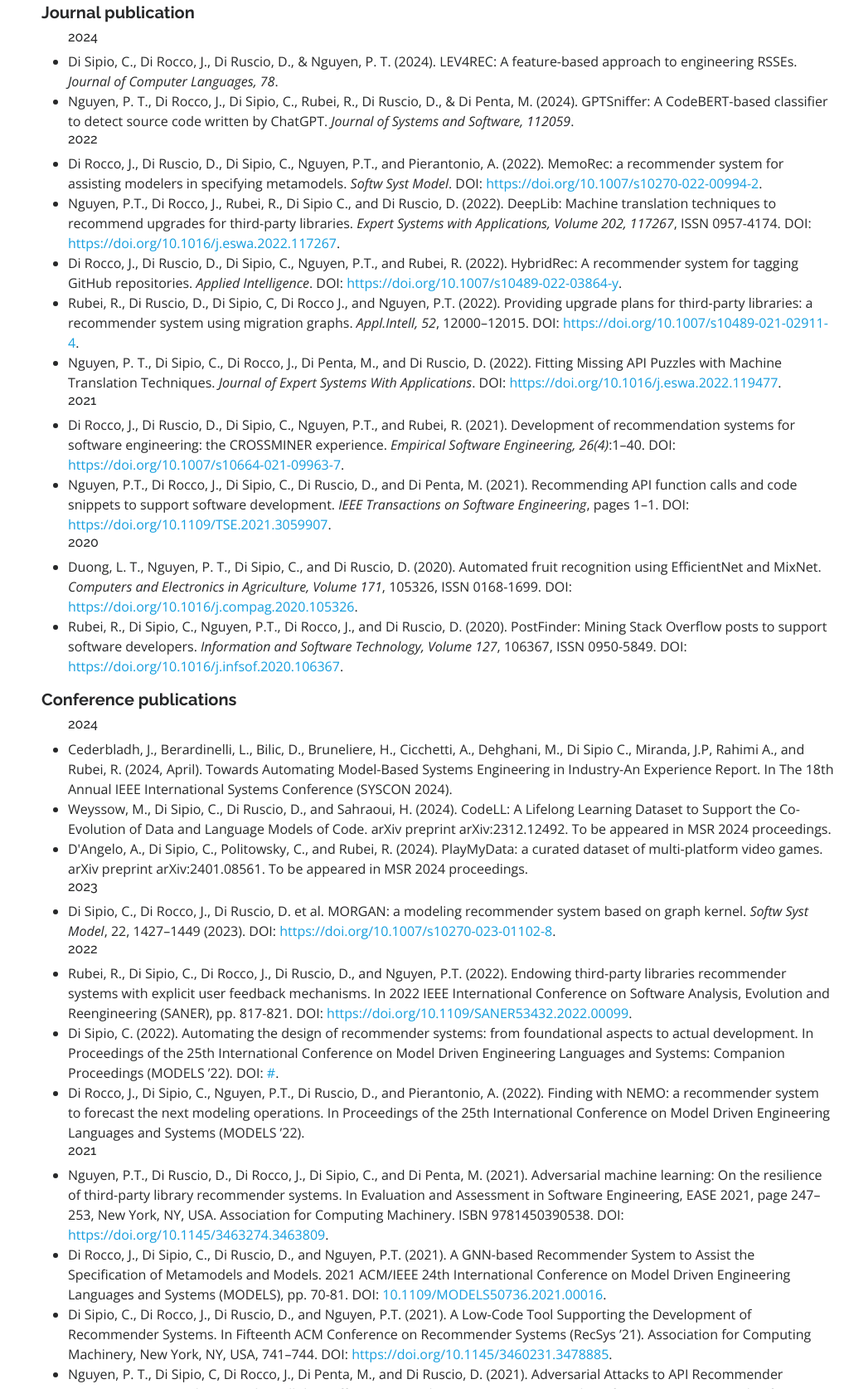
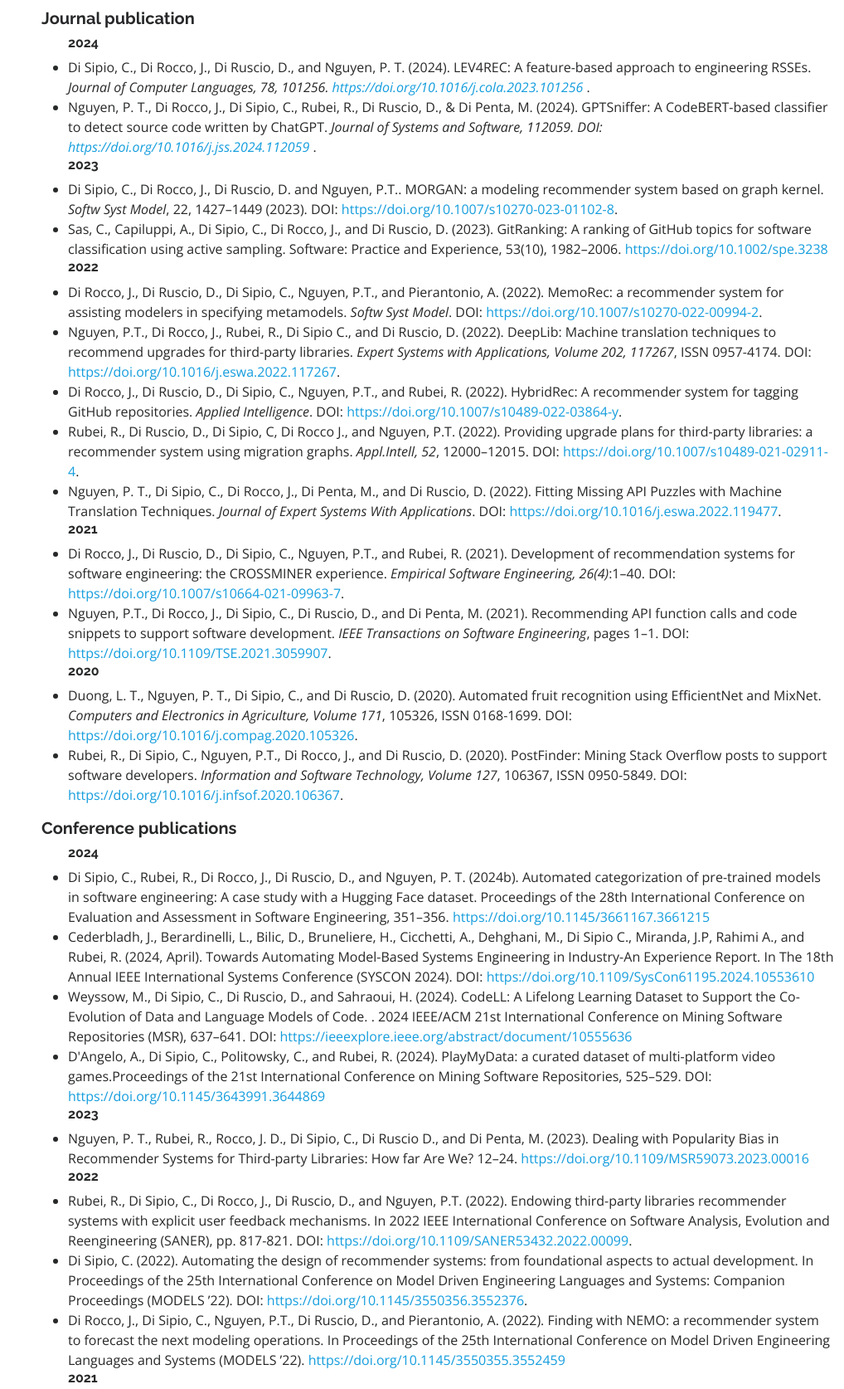
Before and after one commit to claudioDsi/claudiodsi.github.io, a plain HTML site: page index.html in a window 1280 px wide. Shown: the part 1566-3240 px from the top of the page at 83% size, without its empty margins (262-1280 px from the left). Drawn offline with nearby package versions, Linux system fonts and the light colour scheme.

Commit message:
update entries

```diff
--- a/index.html
+++ b/index.html
@@ -103,14 +103,14 @@
                 <ul>
                   <li><i class="bi bi-chevron-right"></i> <strong>Birthday:</strong> <span>10 January 1994</span></li>
                   <li><i class="bi bi-chevron-right"></i> <strong>City:</strong> <span>University of L'Aquila</span></li>
+                  <li><i class="bi bi-chevron-right"></i> <strong>Degree:</strong> <span>Ph.D.in Computer Science</span></li>
                 </ul>
               </div>
               <div class="col-lg-6">
                 <ul>
-
-                  <li><i class="bi bi-chevron-right"></i> <strong>Degree:</strong> <span>Ph.D.in Computer Science</span></li>
                   <li><i class="bi bi-chevron-right"></i> <strong>Contact email:</strong> <span>claudio.disipio@univaq.it</span></li>
-
+                  <li><i class="bi bi-chevron-right"></i> <strong>Twitter account:</strong> <span><a href="https://x.com/DsiClaudio">DsiClaudio</a></span></li>
+                  <li><i class="bi bi-chevron-right"></i> <strong>ORCID:</strong> <span> <a href="https://orcid.org/0000-0001-9872-9542">0000-0001-9872-9542</a></span></li>
                 </ul>
               </div>
             </div>
@@ -142,22 +142,27 @@
 
             <ul>
 
-              <h6>2024</h6>
-              <li>Di Sipio, C., Di Rocco, J., Di Ruscio, D., & Nguyen, P. T. (2024). LEV4REC: A feature-based approach to engineering RSSEs. <i>Journal of Computer Languages, 78</i>.</li>
-              <li>Nguyen, P. T., Di Rocco, J., Di Sipio, C., Rubei, R., Di Ruscio, D., & Di Penta, M. (2024). GPTSniffer: A CodeBERT-based classifier to detect source code written by ChatGPT. <i>Journal of Systems and Software, 112059</i>.</li>
+              <h6><b>2024</b></h6>
+              <li>Di Sipio, C., Di Rocco, J., Di Ruscio, D., and Nguyen, P. T. (2024). LEV4REC: A feature-based approach to engineering RSSEs. <i>Journal of Computer Languages, 78, 101256. <a href="https://doi.org/10.1016/j.cola.2023.101256">https://doi.org/10.1016/j.cola.2023.101256</a> </i>.</li>
+              <li>Nguyen, P. T., Di Rocco, J., Di Sipio, C., Rubei, R., Di Ruscio, D., & Di Penta, M. (2024). GPTSniffer: A CodeBERT-based classifier to detect source code written by ChatGPT. <i>Journal of Systems and Software, 112059. DOI: <a href="https://doi.org/10.1016/j.jss.2024.112059">https://doi.org/10.1016/j.jss.2024.112059</a> </i>.</li>
 
-              <h6>2022</h6>
+              <h6><b>2023</b></h6>
+              <li>Di Sipio, C., Di Rocco, J., Di Ruscio, D. and Nguyen, P.T.. MORGAN: a modeling recommender system based on graph kernel. <i>Softw Syst Model</i>, 22, 1427–1449 (2023). DOI: <a href="https://doi.org/10.1007/s10270-023-01102-8">https://doi.org/10.1007/s10270-023-01102-8</a>.</li>
+
+              <li>Sas, C., Capiluppi, A., Di Sipio, C., Di Rocco, J., and Di Ruscio, D. (2023). GitRanking: A ranking of GitHub topics for software classification using active sampling. Software: Practice and Experience, 53(10), 1982–2006. <a href="https://doi.org/10.1002/spe.3238">https://doi.org/10.1002/spe.3238</a> </li>
+
+              <h6><b>2022</b></h6>
               <li>Di Rocco, J., Di Ruscio, D., Di Sipio, C., Nguyen, P.T., and Pierantonio, A. (2022). MemoRec: a recommender system for assisting modelers in specifying metamodels. <i>Softw Syst Model</i>. DOI: <a href="https://doi.org/10.1007/s10270-022-00994-2">https://doi.org/10.1007/s10270-022-00994-2</a>.</li>
               <li>Nguyen, P.T., Di Rocco, J., Rubei, R., Di Sipio C., and Di Ruscio, D. (2022). DeepLib: Machine translation techniques to recommend upgrades for third-party libraries. <i>Expert Systems with Applications, Volume 202, 117267</i>, ISSN 0957-4174. DOI: <a href="https://doi.org/10.1016/j.eswa.2022.117267">https://doi.org/10.1016/j.eswa.2022.117267</a>.</li>
               <li>Di Rocco, J., Di Ruscio, D., Di Sipio, C., Nguyen, P.T., and Rubei, R. (2022). HybridRec: A recommender system for tagging GitHub repositories. <i>Applied Intelligence</i>. DOI: <a href="https://doi.org/10.1007/s10489-022-03864-y">https://doi.org/10.1007/s10489-022-03864-y</a>.</li>
               <li>Rubei, R., Di Ruscio, D., Di Sipio, C, Di Rocco J., and Nguyen, P.T. (2022). Providing upgrade plans for third-party libraries: a recommender system using migration graphs. <i>Appl.Intell, 52</i>, 12000–12015. DOI: <a href="https://doi.org/10.1007/s10489-021-02911-4">https://doi.org/10.1007/s10489-021-02911-4</a>.</li>
               <li>Nguyen, P. T., Di Sipio, C., Di Rocco, J., Di Penta, M., and Di Ruscio, D. (2022). Fitting Missing API Puzzles with Machine Translation Techniques. <i>Journal of Expert Systems With Applications</i>. DOI: <a href="https://doi.org/10.1016/j.eswa.2022.119477">https://doi.org/10.1016/j.eswa.2022.119477</a>.</li>
 
-              <h6>2021</h6>
+              <h6><b>2021</b></h6>
               <li>Di Rocco, J., Di Ruscio, D., Di Sipio, C., Nguyen, P.T., and Rubei, R. (2021). Development of recommendation systems for software engineering: the CROSSMINER experience. <i>Empirical Software Engineering, 26(4)</i>:1–40. DOI: <a href="https://doi.org/10.1007/s10664-021-09963-7">https://doi.org/10.1007/s10664-021-09963-7</a>.</li>
               <li>Nguyen, P.T., Di Rocco, J., Di Sipio, C., Di Ruscio, D., and Di Penta, M. (2021). Recommending API function calls and code snippets to support software development. <i>IEEE Transactions on Software Engineering</i>, pages 1–1. DOI: <a href="https://doi.org/10.1109/TSE.2021.3059907">https://doi.org/10.1109/TSE.2021.3059907</a>.</li>
 
-              <h6>2020</h6>
+              <h6><b>2020</b></h6>
               <li>Duong, L. T., Nguyen, P. T., Di Sipio, C., and Di Ruscio, D. (2020). Automated fruit recognition using EfficientNet and MixNet. <i>Computers and Electronics in Agriculture, Volume 171</i>, 105326, ISSN 0168-1699. DOI: <a href="https://doi.org/10.1016/j.compag.2020.105326">https://doi.org/10.1016/j.compag.2020.105326</a>.</li>
               <li>Rubei, R., Di Sipio, C., Nguyen, P.T., Di Rocco, J., and Di Ruscio, D. (2020). PostFinder: Mining Stack Overflow posts to support software developers. <i>Information and Software Technology, Volume 127</i>, 106367, ISSN 0950-5849. DOI: <a href="https://doi.org/10.1016/j.infsof.2020.106367">https://doi.org/10.1016/j.infsof.2020.106367</a>.</li>
 
@@ -170,26 +175,29 @@
       <h5><b>Conference publications</b></h5>
       <ul>
 
-        <h6>2024</h6>
-        <li>Cederbladh, J., Berardinelli, L., Bilic, D., Bruneliere, H., Cicchetti, A., Dehghani, M., Di Sipio C., Miranda, J.P, Rahimi A., and Rubei, R. (2024, April). Towards Automating Model-Based Systems Engineering in Industry-An Experience Report. In The 18th Annual IEEE International Systems Conference (SYSCON 2024).</li>
-        <li>Weyssow, M., Di Sipio, C., Di Ruscio, D., and Sahraoui, H. (2024). CodeLL: A Lifelong Learning Dataset to Support the Co-Evolution of Data and Language Models of Code. arXiv preprint arXiv:2312.12492. To be appeared in MSR 2024 proceedings.</li>
-        <li>D'Angelo, A., Di Sipio, C., Politowsky, C., and Rubei, R. (2024). PlayMyData: a curated dataset of multi-platform video games. arXiv preprint arXiv:2401.08561. To be appeared in MSR 2024 proceedings.</li>
+        <h6><b>2024</b></h6>
+        <li>Di Sipio, C., Rubei, R., Di Rocco, J., Di Ruscio, D., and Nguyen, P. T. (2024b). Automated categorization of pre-trained models in software engineering: A case study with a Hugging Face dataset. Proceedings of the 28th International Conference on Evaluation and Assessment in Software Engineering, 351–356. <a href="https://doi.org/10.1145/3661167.3661215">https://doi.org/10.1145/3661167.3661215</a> </li>
 
-        <h6>2023</h6>
-        <li>Di Sipio, C., Di Rocco, J., Di Ruscio, D. et al. MORGAN: a modeling recommender system based on graph kernel. <i>Softw Syst Model</i>, 22, 1427–1449 (2023). DOI: <a href="https://doi.org/10.1007/s10270-023-01102-8">https://doi.org/10.1007/s10270-023-01102-8</a>.</li>
+        <li>Cederbladh, J., Berardinelli, L., Bilic, D., Bruneliere, H., Cicchetti, A., Dehghani, M., Di Sipio C., Miranda, J.P, Rahimi A., and Rubei, R. (2024, April). Towards Automating Model-Based Systems Engineering in Industry-An Experience Report. In The 18th Annual IEEE International Systems Conference (SYSCON 2024). DOI: <a href="https://doi.org/10.1109/SysCon61195.2024.10553610">https://doi.org/10.1109/SysCon61195.2024.10553610</a></li>
+        <li>Weyssow, M., Di Sipio, C., Di Ruscio, D., and Sahraoui, H. (2024). CodeLL: A Lifelong Learning Dataset to Support the Co-Evolution of Data and Language Models of Code. . 2024 IEEE/ACM 21st International Conference on Mining Software Repositories (MSR), 637–641. DOI: <a href="https://ieeexplore.ieee.org/abstract/document/10555636">https://ieeexplore.ieee.org/abstract/document/10555636</a></li>
+        <li>D'Angelo, A., Di Sipio, C., Politowsky, C., and Rubei, R. (2024). PlayMyData: a curated dataset of multi-platform video games.Proceedings of the 21st International Conference on Mining Software Repositories, 525–529. DOI: <a href="https://doi.org/10.1145/3643991.3644869">https://doi.org/10.1145/3643991.3644869</a></li>
 
-        <h6>2022</h6>
+        <h6><b>2023</b></h6>
+        <li>Nguyen, P. T., Rubei, R., Rocco, J. D., Di Sipio, C., Di Ruscio D., and Di Penta, M. (2023). Dealing with Popularity Bias in Recommender Systems for Third-party Libraries: How far Are We? 12–24. <a href="https://doi.org/10.1109/MSR59073.2023.00016">https://doi.org/10.1109/MSR59073.2023.00016</a> </li>
+
+
+        <h6><b>2022</b></h6>
         <li>Rubei, R., Di Sipio, C., Di Rocco, J., Di Ruscio, D., and Nguyen, P.T. (2022). Endowing third-party libraries recommender systems with explicit user feedback mechanisms. In 2022 IEEE International Conference on Software Analysis, Evolution and Reengineering (SANER), pp. 817-821. DOI: <a href="https://doi.org/10.1109/SANER53432.2022.00099">https://doi.org/10.1109/SANER53432.2022.00099</a>.</li>
-        <li>Di Sipio, C. (2022). Automating the design of recommender systems: from foundational aspects to actual development. In Proceedings of the 25th International Conference on Model Driven Engineering Languages and Systems: Companion Proceedings (MODELS ’22). DOI: <a href="#">#</a>.</li>
-        <li>Di Rocco, J., Di Sipio, C., Nguyen, P.T., Di Ruscio, D., and Pierantonio, A. (2022). Finding with NEMO: a recommender system to forecast the next modeling operations. In Proceedings of the 25th International Conference on Model Driven Engineering Languages and Systems (MODELS ’22).</li>
+        <li>Di Sipio, C. (2022). Automating the design of recommender systems: from foundational aspects to actual development. In Proceedings of the 25th International Conference on Model Driven Engineering Languages and Systems: Companion Proceedings (MODELS ’22). DOI: <a href="https://doi.org/10.1145/3550356.3552376">https://doi.org/10.1145/3550356.3552376</a>.</li>
+        <li>Di Rocco, J., Di Sipio, C., Nguyen, P.T., Di Ruscio, D., and Pierantonio, A. (2022). Finding with NEMO: a recommender system to forecast the next modeling operations. In Proceedings of the 25th International Conference on Model Driven Engineering Languages and Systems (MODELS ’22). <a href="https://doi.org/10.1145/3550355.3552459">https://doi.org/10.1145/3550355.3552459</a></li>
 
-        <h6>2021</h6>
+        <h6><b>2021</b></h6>
         <li>Nguyen, P.T., Di Ruscio, D., Di Rocco, J., Di Sipio, C., and Di Penta, M. (2021). Adversarial machine learning: On the resilience of third-party library recommender systems. In Evaluation and Assessment in Software Engineering, EASE 2021, page 247–253, New York, NY, USA. Association for Computing Machinery. ISBN 9781450390538. DOI: <a href="https://doi.org/10.1145/3463274.3463809">https://doi.org/10.1145/3463274.3463809</a>.</li>
         <li>Di Rocco, J., Di Sipio, C., Di Ruscio, D., and Nguyen, P.T. (2021). A GNN-based Recommender System to Assist the Specification of Metamodels and Models. 2021 ACM/IEEE 24th International Conference on Model Driven Engineering Languages and Systems (MODELS), pp. 70-81. DOI: <a href="https://doi.org/10.1109/MODELS50736.2021.00016">10.1109/MODELS50736.2021.00016</a>.</li>
         <li>Di Sipio, C., Di Rocco, J., Di Ruscio, D., and Nguyen, P.T. (2021). A Low-Code Tool Supporting the Development of Recommender Systems. In Fifteenth ACM Conference on Recommender Systems (RecSys ’21). Association for Computing Machinery, New York, NY, USA, 741–744. DOI: <a href="https://doi.org/10.1145/3460231.3478885">https://doi.org/10.1145/3460231.3478885</a>.</li>
         <li>Nguyen, P. T., Di Sipio, C, Di Rocco, J., Di Penta, M., and Di Ruscio, D. (2021). Adversarial Attacks to API Recommender Systems: Time to Wake Up and Smell the Coffee?. 2021 36th IEEE/ACM International Conference on Automated Software Engineering (ASE), pp. 253-265. DOI: <a href="https://doi.org/10.1109/ASE51524.2021.9678946">10.1109/ASE51524.2021.9678946</a>.</li>
 
-        <h6>2020</h6>
+        <h6><b>2020</b></h6>
         <li>Di Rocco, J., Di Ruscio, D., Di Sipio, C., Nguyen, P.T., and Rubei, R. (2020). Topfilter: An approach to recommend relevant github topics. In Proceedings of the 14th ACM / IEEE International Symposium on Empirical Software Engineering and Measurement (ESEM), ESEM ’20, New York, NY, USA. Association for Computing Machinery. ISBN 9781450375801. DOI: <a href="https://doi.org/10.1145/3382494.3410690">https://doi.org/10.1145/3382494.3410690</a>.</li>
         <li>Di Sipio, C., Rubei, R., Di Ruscio, D., and Nguyen, P.T. (2020). A multinomial naïve bayesian (mnb) network to automatically recommend topics for github repositories. In Proceedings of the Evaluation and Assessment in Software Engineering, EASE ’20, page 71–80, New York, NY, USA. Association for Computing Machinery. ISBN 9781450377317. DOI: <a href="https://doi.org/10.1145/3383219.3383227">https://doi.org/10.1145/3383219.3383227</a>.</li>
 
@@ -203,11 +211,11 @@
   <h5><b>Workshop publications</b></h5>
   <ul>
 
-    <h6>2023</h6>
-    <li>Di Rocco, J. and Di Sipio, C. (2023). ResyDuo: Combining data models and CF-based recommender systems to develop Arduino projects. The 5th International Workshop on Multi-Paradigm Modeling for Cyber-Physical Systems.</li>
-    <li>Clerissi, D., Di Rocco, J., Di Ruscio, D., Di Sipio, C., Ihirwe, F., Mariani, L., Micucci, D., Rossi, M.T., and Rubei, R. (2023). Supporting Early-Safety Analysis of IoT Systems by Exploiting Testing Techniques. The 5th International Workshop on Multi-Paradigm Modeling for Cyber-Physical Systems.</li>
+    <h6><b>2023</b></h6>
+    <li>Di Rocco, J. and Di Sipio, C. (2023). ResyDuo: Combining data models and CF-based recommender systems to develop Arduino projects. The 5th International Workshop on Multi-Paradigm Modeling for Cyber-Physical Systems. DOI: <a href="https://doi.org/10.1109/MODELS-C59198.2023.00091">https://doi.org/10.1109/MODELS-C59198.2023.00091</a></li>
+    <li>Clerissi, D., Di Rocco, J., Di Ruscio, D., Di Sipio, C., Ihirwe, F., Mariani, L., Micucci, D., Rossi, M.T., and Rubei, R. (2023). Supporting Early-Safety Analysis of IoT Systems by Exploiting Testing Techniques. The 5th International Workshop on Multi-Paradigm Modeling for Cyber-Physical Systems. DOI: <a href="https://doi.org/10.1109/MODELS-C59198.2023.00089">https://doi.org/10.1109/MODELS-C59198.2023.00089</a></li>
 
-    <h6>2021</h6>
+    <h6><b>2021</b></h6>
     <li>Di Rocco, J., Di Ruscio, D., Di Sipio, C., Nguyen, P. T., and Pomo, C. (2021). On the need for a body of knowledge on recommender systems. In Proceedings of the Joint KaRS and ComplexRec Workshop. URL: <a href="https://ceur-ws.org/Vol-2960/paper5.pdf">https://ceur-ws.org/Vol-2960/paper5.pdf</a>.</li>
     <li>Rubei, R., and Di Sipio, C. (2021). AURYGA: A Recommender System for Game Tagging. The 11th Italian Information Retrieval Workshop, 2021. URL: <a href="https://ceur-ws.org/Vol-2947/paper10.pdf">https://ceur-ws.org/Vol-2947/paper10.pdf</a>.</li>
     <li>Nguyen, P. T., Di Rocco, J., Rubei, R., Di Sipio, C., and Di Ruscio, D. (2021). Recommending Third-party Library Updates with LSTM Neural Networks. The 11th Italian Information Retrieval Workshop, 2021. URL: <a href="https://ceur-ws.org/Vol-2947/paper7.pdf">https://ceur-ws.org/Vol-2947/paper7.pdf</a>. This work presented a first version of DeepLib, a LSTM-based recommender system for migrating third-party libraries.</li>
```
